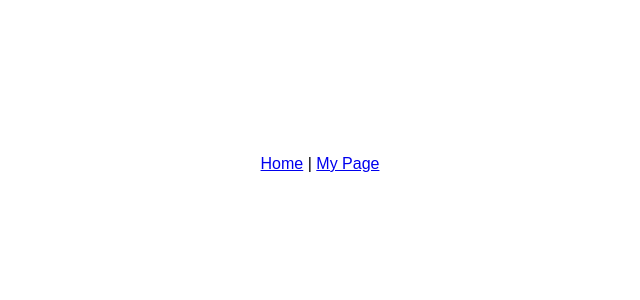
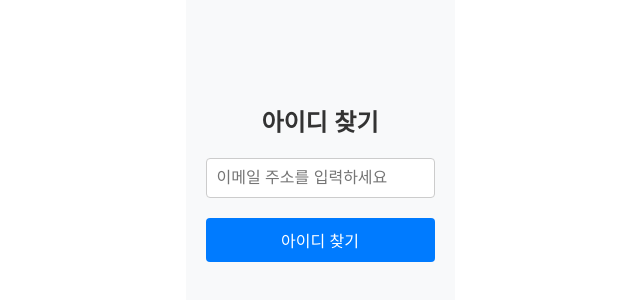
Before and after one commit to dju20/CoupleShare, a React (Create React App) app in the folder src/main/frontend/: page /FindID in a window 1280 px wide. Before the commit this address had no page. Shown: the part 236-536 px from the top of the page, without its empty margins (320-960 px from the left). Built offline with nearby package versions, Linux system fonts and the light colour scheme.

Commit message:
아이디 찾기 구현

```diff
--- a/src/main/frontend/src/App.js
+++ b/src/main/frontend/src/App.js
@@ -4,6 +4,7 @@ import axios from 'axios';
 import RegisterPage from "./registerpage";
 import Login from "./front/Login";
 import apiClient from './utils/apiClient';
+import FindID from "./front/FindID";
 
 // 마이페이지 컴포넌트
 const MyPage = () => {
@@ -81,6 +82,8 @@ const App = () => (
                 <Route path="/mypage" element={<MyPage />} />
                 <Route path="/register" element={<RegisterPage />} />
                 <Route path="/login" element={<Login />} />
+                <Route path="/FindID" element={<FindID />} />
+                {/*<Route path="/FindPW" element={<FindPW />} />*/}
             </Routes>
         </div>
     </Router>
--- /dev/null
+++ b/src/main/frontend/src/front/FindID.css
@@ -0,0 +1,56 @@
+.find-id-container {
+    display: flex;
+    flex-direction: column;
+    align-items: center;
+    justify-content: center;
+    height: 100vh;
+    background-color: #f8f9fa;
+    padding: 20px;
+}
+
+.find-id-title {
+    font-size: 24px;
+    margin-bottom: 20px;
+    color: #333;
+}
+
+.find-id-form {
+    display: flex;
+    flex-direction: column;
+    width: 100%;
+    max-width: 400px;
+}
+
+.find-id-input {
+    padding: 10px;
+    margin-bottom: 20px;
+    border: 1px solid #ccc;
+    border-radius: 4px;
+    font-size: 16px;
+}
+
+.find-id-button {
+    padding: 10px;
+    background-color: #007bff;
+    color: white;
+    border: none;
+    border-radius: 4px;
+    font-size: 16px;
+    cursor: pointer;
+}
+
+.find-id-button:hover {
+    background-color: #0056b3;
+}
+
+
+/*.test-box*/
+/*{*/
+/*    width: 100px; !* 박스 너비 *!*/
+/*    height: 100px; !* 박스 높이 *!*/
+/*    background-color: #D3B42D; !* 배경색 *!*/
+/*    position: fixed; !* 화면 하단에 고정 *!*/
+/*    bottom: 0; !* 하단에서 0px 위치 *!*/
+/*    justify-content: center; !*수평 중앙 정렬*!*/
+/*    margin: 20px; !* 하단 및 오른쪽으로 20px 여백 *!*/
+/*}*/
--- /dev/null
+++ b/src/main/frontend/src/front/FindID.jsx
@@ -0,0 +1,55 @@
+import React, { useState } from 'react';
+import { useNavigate } from 'react-router-dom';
+import './FindID.css';
+
+const FindID = () => {
+    const [email, setEmail] = useState(''); // 이메일 상태 변수 선언
+    const navigate = useNavigate(); // useNavigate 훅 사용
+
+    const handleSubmit = async (event) => {
+        event.preventDefault(); // 폼 제출 시 페이지 리로드 방지
+
+        const findIDData = {
+            email: email
+        };
+
+        try {
+            const response = await fetch('http://localhost:8080/api/users/find-id', {
+                method: 'POST',
+                headers: {
+                    'Content-Type': 'application/json'
+                },
+                body: JSON.stringify(findIDData)
+            });
+
+            if (!response.ok) {
+                throw new Error('Request failed');
+            }
+
+            alert('아이디 찾기 요청이 완료되었습니다.');
+            navigate('/login'); // 로그인 페이지로 리디렉션
+        } catch (error) {
+            console.error('Error:', error);
+            alert('아이디 찾기 요청에 실패했습니다.');
+        }
+    };
+
+    return (
+        <div className="find-id-container"> {/* 컨테이너 */}
+            <h2 className="find-id-title">아이디 찾기</h2> {/* 페이지 제목 */}
+            <form className="find-id-form" onSubmit={handleSubmit}>
+                <input
+                    type="email"
+                    placeholder="이메일 주소를 입력하세요"
+                    className="find-id-input"
+                    value={email}
+                    onChange={(e) => setEmail(e.target.value)} // 이메일 입력 핸들러
+                    required
+                />
+                <button type="submit" className="find-id-button">아이디 찾기</button> {/* 제출 버튼 */}
+            </form>
+        </div>
+    );
+};
+
+export default FindID;
--- a/src/main/frontend/src/front/Login.jsx
+++ b/src/main/frontend/src/front/Login.jsx
@@ -101,8 +101,15 @@ const Login = () => {
                         </button>
 
                     </div>
-                    <a href="#" className="find-link">아이디 / 비밀번호 찾기</a> {/* 비밀번호 찾기 링크 */}
-                    <button className="login-button" onClick={handleSubmit}>로그인</button> {/* 로그인 버튼 */}
+
+                    <div className="find">
+                        <a href="/FindID" className="find-link">아이디</a>
+                        <a> / </a>
+                        <a href="/FindPW" className="find-link">비밀번호 찾기</a>
+                    </div>
+
+                    <button className="login-button" onClick={handleSubmit}>로그인</button>
+                    {/* 로그인 버튼 */}
                 </div>
             </div>
         </div>
```
Also changed, not shown: src/main/frontend/src/front/FindPW.css (added), src/main/frontend/src/front/FindPW.jsx (added).
